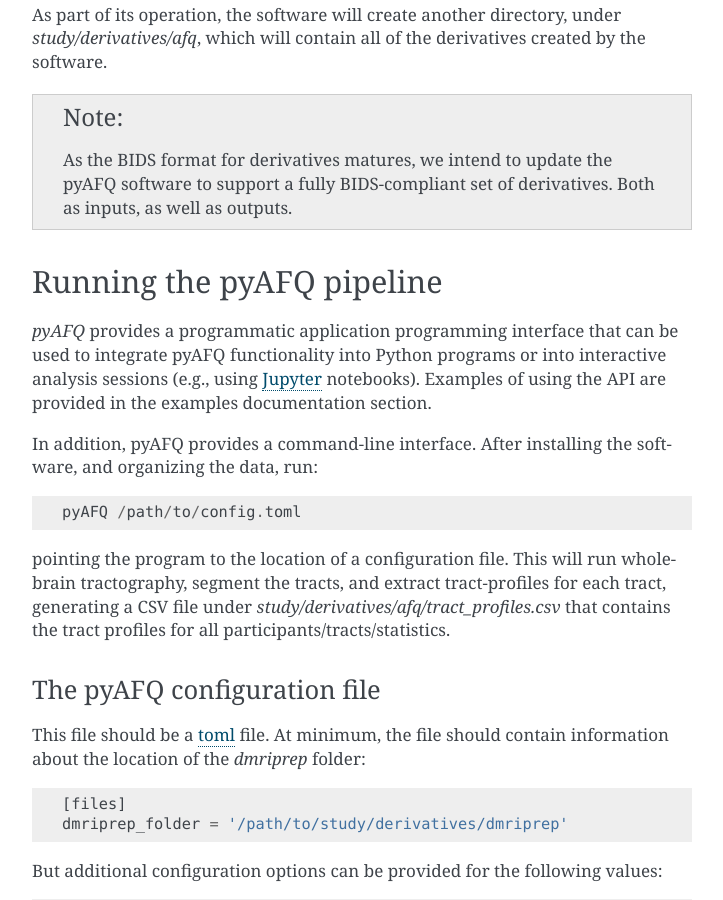
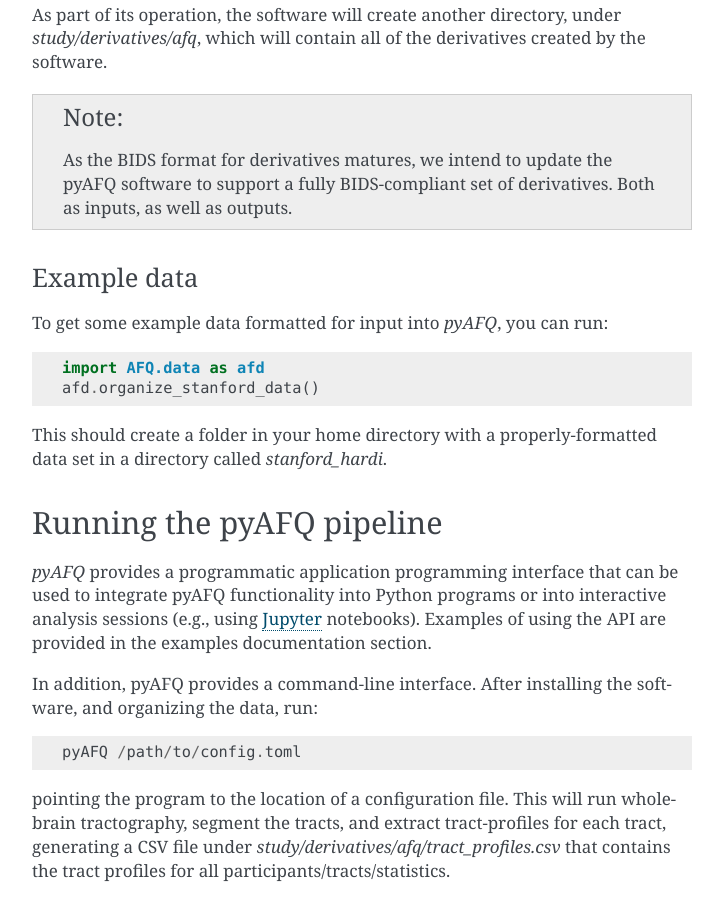
Before and after one commit to yeatmanlab/pyAFQ, a Sphinx documentation site: the page built from docs/source/usage.rst, in a window 1280 px wide and 900 px high, scrolled down 1465 px. Shown: the whole window, without its empty margins (388-1111 px from the left). Built offline with Sphinx 7.4.7, drawn with Linux system fonts in a browser that asks for light colours; pages that are not in the unit, such as notebooks, are missing from menus.

Commit message:
Adds an example of downloading some example data and organizing it.

```diff
--- a/docs/source/usage.rst
+++ b/docs/source/usage.rst
@@ -70,6 +70,18 @@ the software.
     As the BIDS format for derivatives matures, we intend to update the pyAFQ
     software to support a fully BIDS-compliant set of derivatives. Both as
     inputs, as well as outputs.
+
+
+Example data
+------------
+
+To get some example data formatted for input into `pyAFQ`, you can run::
+
+    import AFQ.data as afd
+    afd.organize_stanford_data()
+
+This should create a folder in your home directory with a properly-formatted
+data set in a directory called `stanford_hardi`.
 
 
 Running the pyAFQ pipeline
```
